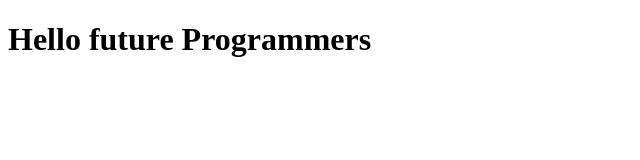
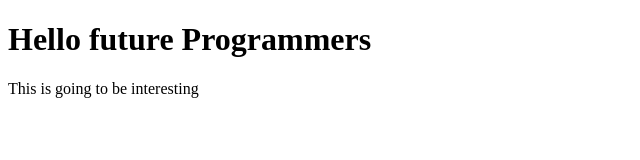
Before and after one commit to gbondos/01_html_crash_course, a plain HTML site: page index.html in a window 1280 px wide. Shown: the whole page, without its empty margins (0-640 px from the left). Drawn offline with Linux system fonts and the light colour scheme.

Commit message:
Update index.html

```diff
--- a/index.html
+++ b/index.html
@@ -8,6 +8,6 @@
 </head>
 <body>
     <h1>Hello future Programmers</h1>
-
+    <p>This is going to be interesting</p>
 </body>
 </html>
```
